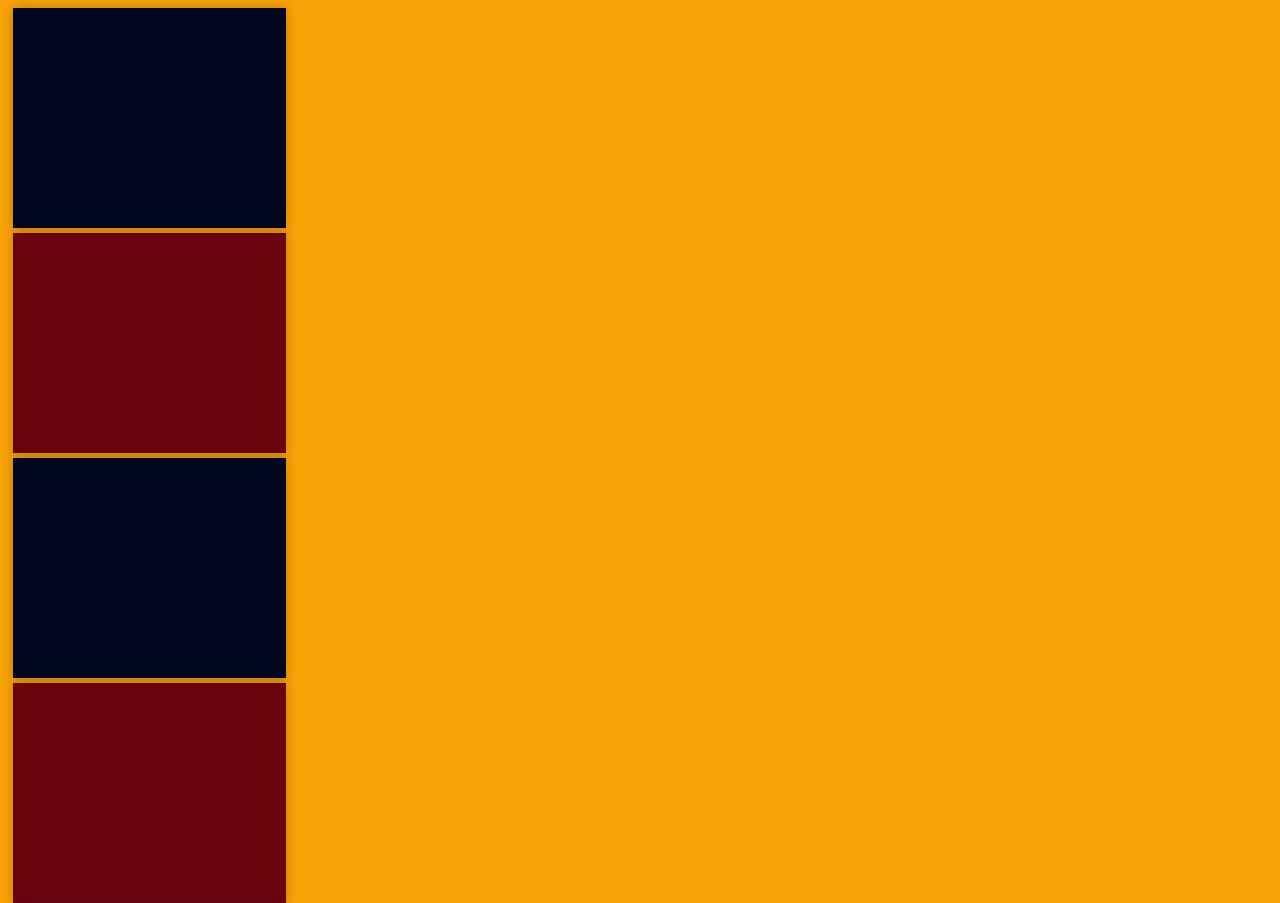
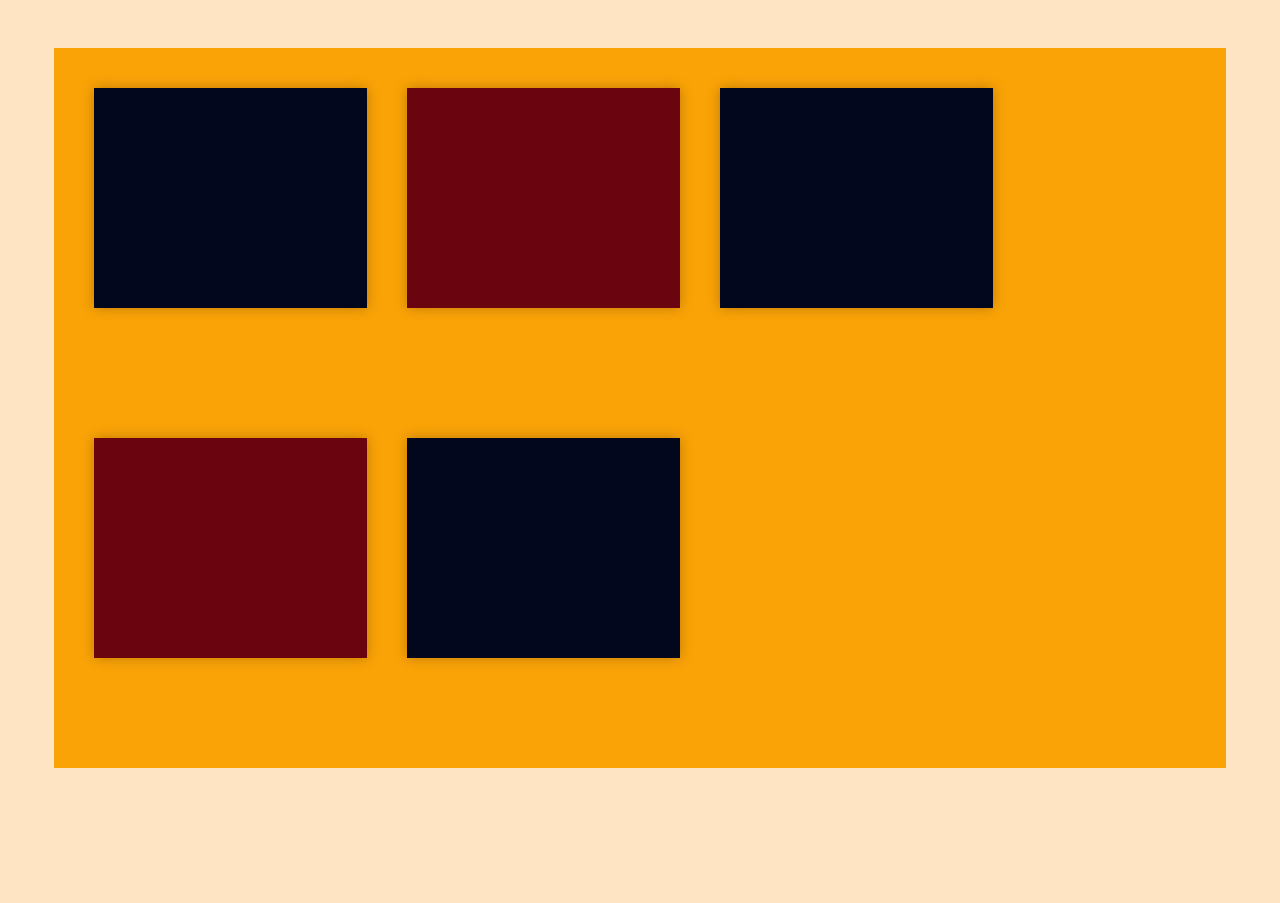
Before and after one commit to milapawlus/responsive-website-using-flexbox, a plain HTML site: page pages/circles.html in a window 1280 px wide. Shown: the top 903 px of the page. After the commit the page ends 816 px from the top, so only its background shows below. Drawn offline with Linux system fonts and the light colour scheme.

Commit message:
added css

```diff
--- a/pages/circles.html
+++ b/pages/circles.html
@@ -12,7 +12,7 @@
         <div class="block blackblock"></div>
         <div class="block redblock"></div>
         <div class="block blackblock"></div>
-        <div class="block redblock"></div>
+        <div class="block redblock fourthblock"></div>
         <div class="block blackblock"></div>
     </div>
 
--- a/style/circles.css
+++ b/style/circles.css
@@ -1,16 +1,31 @@
 body {
+    display: flex;
+    justify-content: center;
+    align-items: center;
+    height: 100vh;
+    background-color: bisque;
+}
+
+.container {
+    display: flex;
+    height: 100vh;
+    width: 1152px;
+    height: 700px;
     background-color: #FAA307;
+    flex-wrap: wrap;
+    padding-top: 20px;
+    padding-left: 20px;
 }
 
 .block {
     width: 273px;
     height: 220px;
     box-shadow: 0px 0px 12px rgba(0, 0, 0, 0.25);
-    margin: 5px;
+    margin: 20px;
 }
 
 .blackblock {
-    background-color:  #03071E;
+    background-color: #03071E;
 }
 
 .redblock {
```
